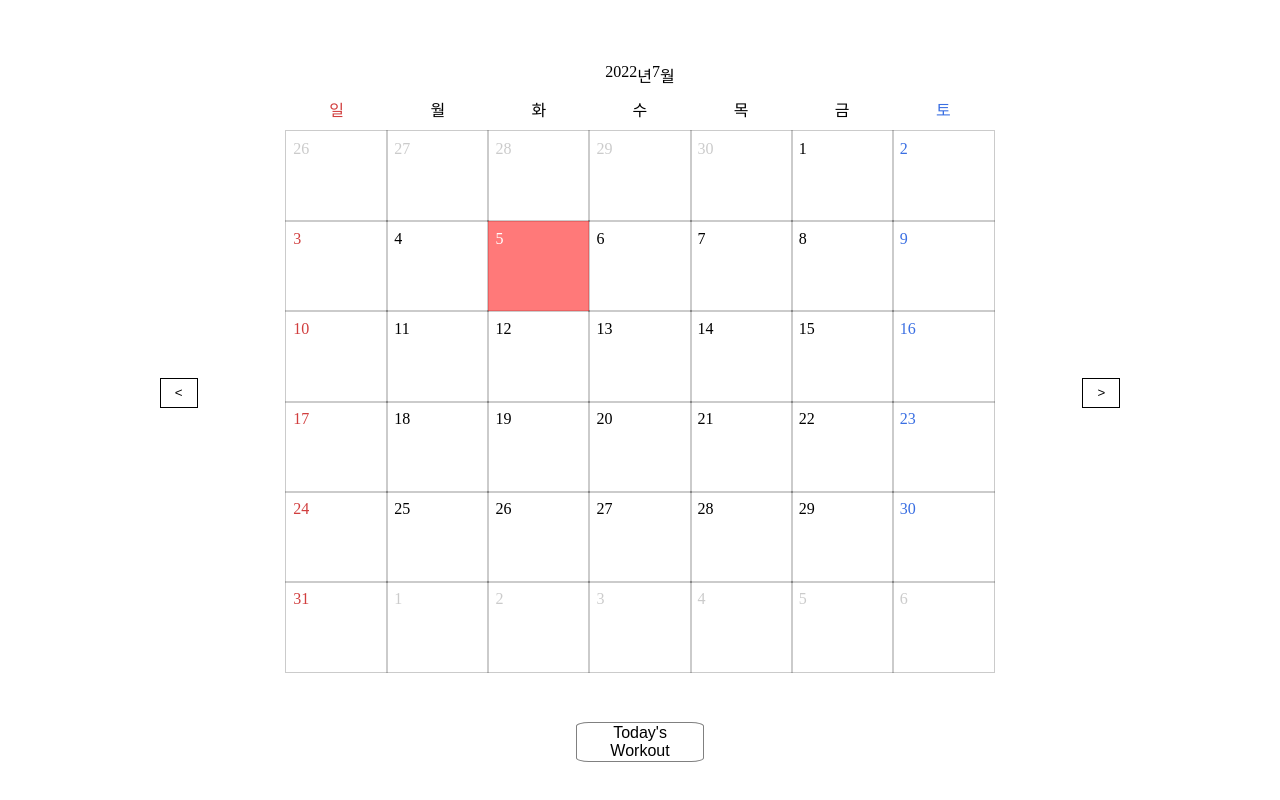
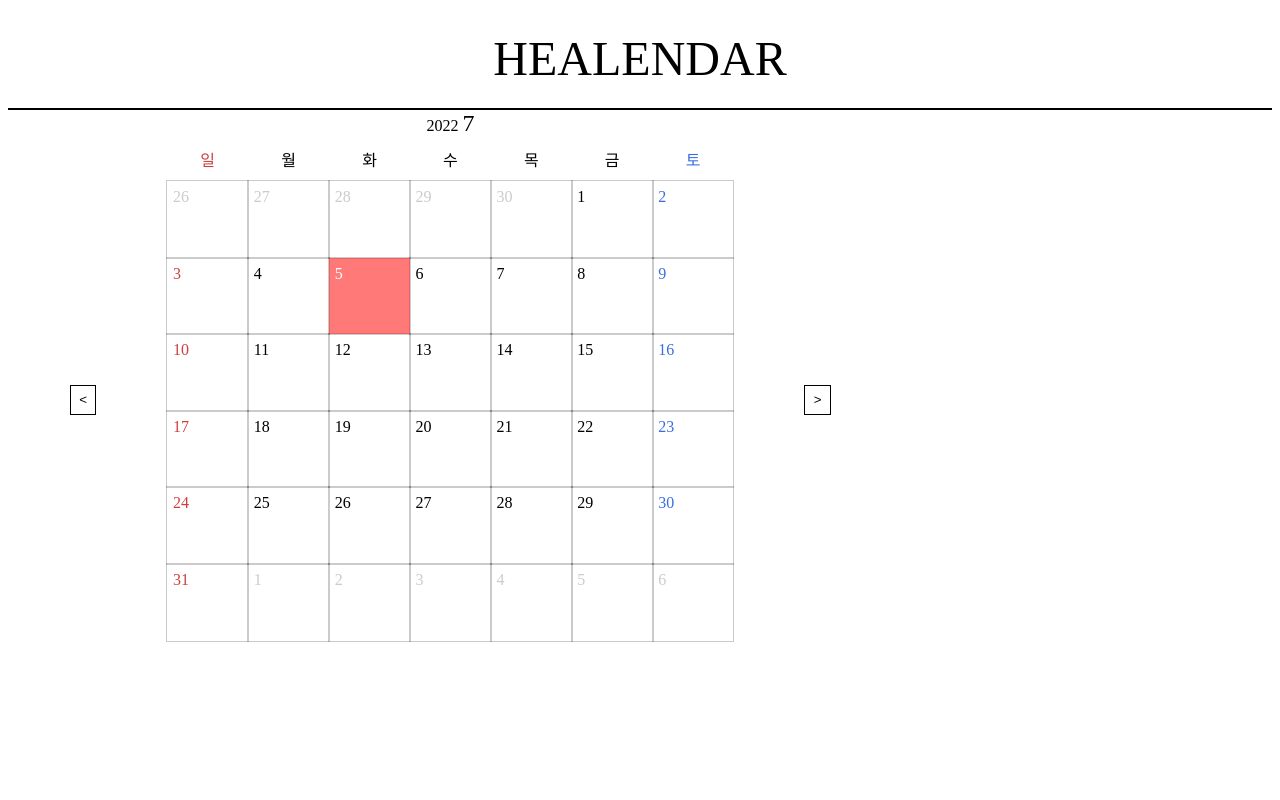
Before and after one commit to MAENG-god/Healendar, a Django app: page /diarys/ in a window 1280 px wide. Run offline with Django 3.2, Linux system fonts and the light colour scheme.

Commit message:
edit main home

```diff
--- a/static/diarys/css/style.css
+++ b/static/diarys/css/style.css
@@ -1,31 +1,55 @@
 .calendar {
     display: flex;
+    width: 80%;
     flex-direction: column;
     padding-bottom: 30px;
     justify-content: center;
     align-items: center;
 }
 
+.healendar_header{
+    display: flex;
+    border-bottom: 2px solid black;
+    align-items: center;
+    justify-content: center;
+    height: 100px;
+}
+
+.month{
+    font-size: x-large;
+}
+
+.home{
+    display: flex;
+    font-size: 300%;
+    cursor: pointer;
+}
+
+.main_home{
+    display: flex;
+    width: 100%;
+}
+
 .all_calendar{
     display: flex;
+    justify-content: center;
     align-items: center;
-    justify-content: center;
-    margin-top: 5%;
+    width: 70%;
 }
 
 .calendar_header {
     display: inline-block;
 }
 
-.ym-wrapper{
+.calendar-header{
     display: flex;
-    justify-content: center;
+    width: 100%;
+    justify-content: space-evenly;
+    align-items: center;
 }
 
 .go_workout {
     display: flex;
-    position:absolute;
-    left: 45%;
     width: 10%;
     font-size: 100%;
     border: 1px solid gray;
@@ -87,8 +111,8 @@
 .date {
     cursor: pointer;
     width: calc(93% / 7);
+    height: 20px;
     padding: 1% 0 9% 1%;
-    /* text-align: left; */
     text-align: left;
     outline: 1px solid #33333341;
     transition: all .3s;
@@ -272,7 +296,7 @@
 @media screen and (min-width: 600px) {
 
     .calendar {
-        width: 70%;
+        width: 80%;
         margin: 0;
         padding-bottom: 50px;
     }
--- a/static/diarys/css/workout.css
+++ b/static/diarys/css/workout.css
@@ -270,6 +270,8 @@
 .comment_box{
     display: flex;
     height: 200px;
+    outline: 1px solid gray;
+    padding: 1%;
 }
 
 .sub_header{
--- a/templates/diarys/daily.html
+++ b/templates/diarys/daily.html
@@ -82,15 +82,15 @@
                 </div>
                 {% if routine_comment %}
                 <div class="comment">
-                    <h1 class="sub_title">Comment</h1>
+                    <div class="sub_header"><h1>Comment</h1></div>
                     {% for comment in routine_comment %}
-                        <div>{{comment.comment}}</div>
+                        <div class="comment_box">{{comment.comment}}</div>
                     {% endfor %}
                 </div>
                 {% else %}
                 <form class="comment" action="/diarys/comment/{{year}}/{{month}}/{{date}}/" method="post">
                     {% csrf_token %}
-                    <div class="sub_header"><h1 class="sub_title">Comment</h1><input type="submit" style="height:25px;" value="GO"></div>
+                    <div class="sub_header"><h1>Comment</h1><input type="submit" style="height:25px;" value="GO"></div>
                     <textarea name="comment" placeholder="내용을 입력하세요" rows="12"></textarea>
                 </form>
                 {% endif %}
--- a/templates/diarys/main.html
+++ b/templates/diarys/main.html
@@ -11,15 +11,21 @@
 <body>
 {% load static %}
 <link rel="stylesheet" href="{% static 'diarys/css/style.css' %}">
+
+<div class="healendar_header">
+    <div class="home">
+        HEALENDAR
+    </div>
+    </div>
+</div>
+<div class="main_home">
     <div class="all_calendar">
         <button class="nav-btn go-prev" onclick="prevMonth()">&lt;</button>
         <button class="nav-btn go-next" onclick="nextMonth()">&gt;</button>
         <div class="calendar">
             <div class="calendar_header">
-            <div class="ym-wrapper">
-                <span class="year"></span>년
-                <span class="month"></span>월
-            </div>
+                <span class="year"></span>
+                <span class="month"></span>
             </div>
             <div class="calendar_main">
                 <div class="days">
@@ -34,8 +40,10 @@
                 <div class="dates"></div>
             </div>
         </div>
+        <!-- <button class="go_workout">Today's Workout</button> -->
     </div>
-<button class="go_workout">Today's Workout</button>
+</div>
+
 
 </body>
 <script src="{% static 'diarys/js/calendar.js' %}"></script>
```
Lines whose indentation alone changed are shown as unchanged.
